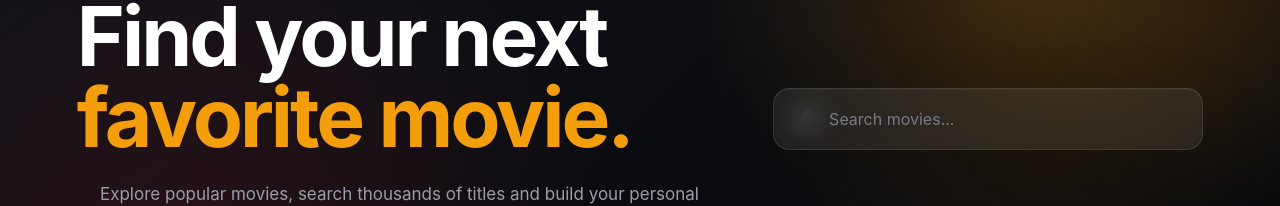
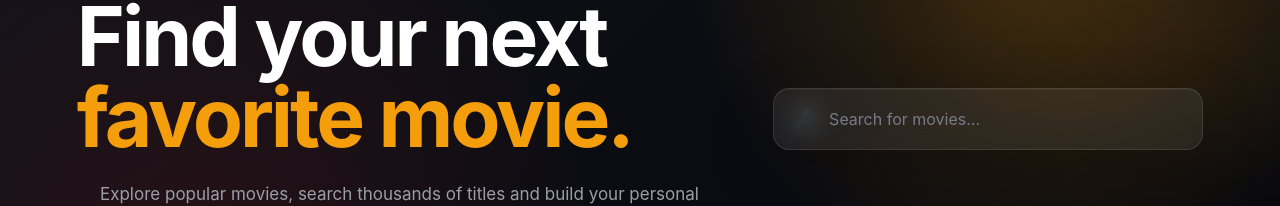
Before and after one commit to Krishna18-Kunal/Prodesk_IT_Cine_Stream_Sprint_8, a React (Vite) app: page / in a window 1280 px wide. Shown: the part 217-423 px from the top of the page. Built offline with nearby package versions, Linux system fonts and the light colour scheme; no server answers.

Commit message:
SearchBar component for improved readability

```diff
--- a/src/components/SearchBar.jsx
+++ b/src/components/SearchBar.jsx
@@ -1,6 +1,9 @@
 import { useEffect, useState } from "react";
 
-function SearchBar({ onSearch, disabled = false }) {
+function SearchBar({
+  onSearch,
+  disabled = false,
+}) {
   const [query, setQuery] = useState("");
 
   useEffect(() => {
@@ -22,7 +25,13 @@ function SearchBar({ onSearch, disabled = false }) {
 
   return (
     <div className="search-wrapper">
-      <span className="search-icon">🔎</span>
+
+      <span
+        className="search-icon"
+        aria-hidden="true"
+      >
+        🔎
+      </span>
 
       <input
         type="search"
@@ -31,7 +40,8 @@ function SearchBar({ onSearch, disabled = false }) {
         onChange={(event) =>
           setQuery(event.target.value)
         }
-        placeholder="Search movies..."
+        placeholder="Search for movies..."
+        aria-label="Search movies"
       />
 
       {query && (
@@ -39,10 +49,12 @@ function SearchBar({ onSearch, disabled = false }) {
           type="button"
           className="clear-search"
           onClick={() => setQuery("")}
+          aria-label="Clear search"
         >
           ×
         </button>
       )}
+
     </div>
   );
 }
```
